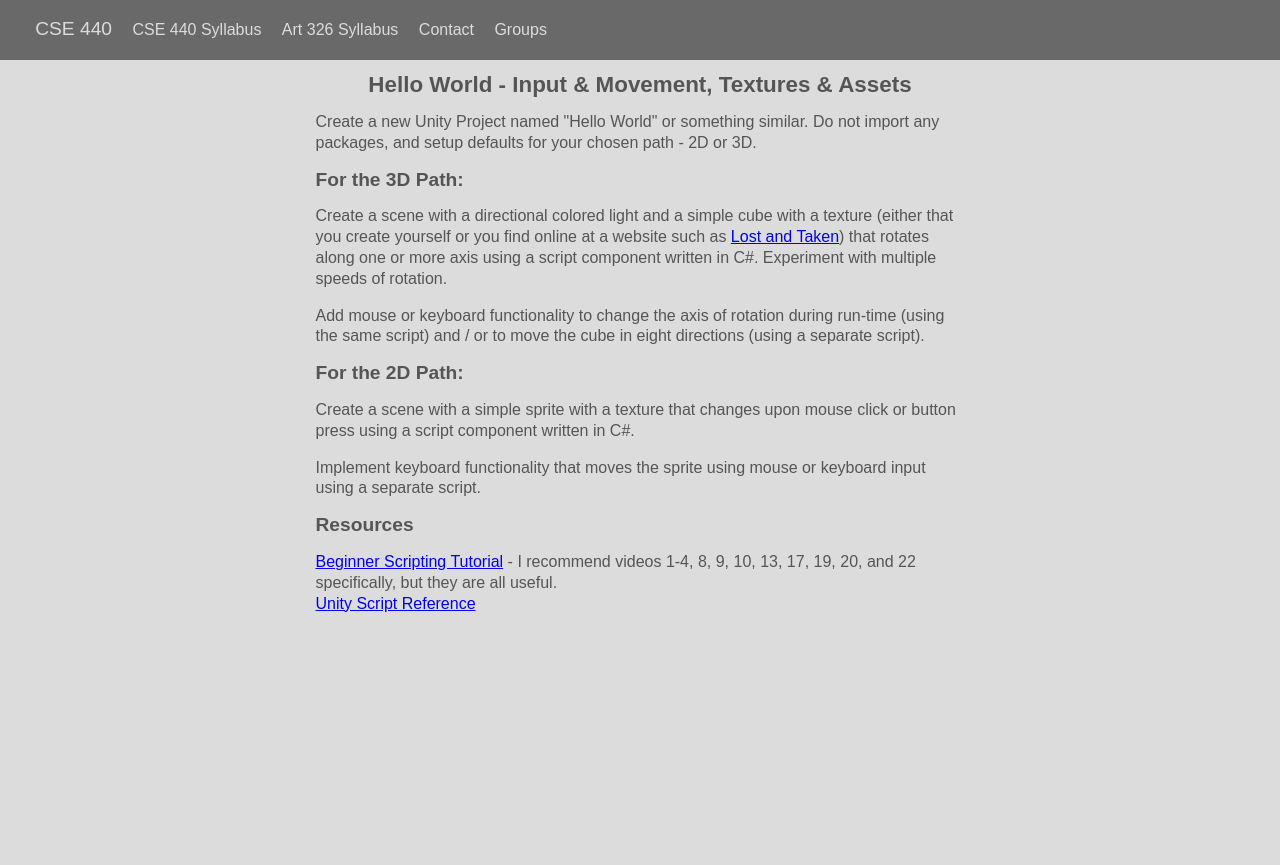
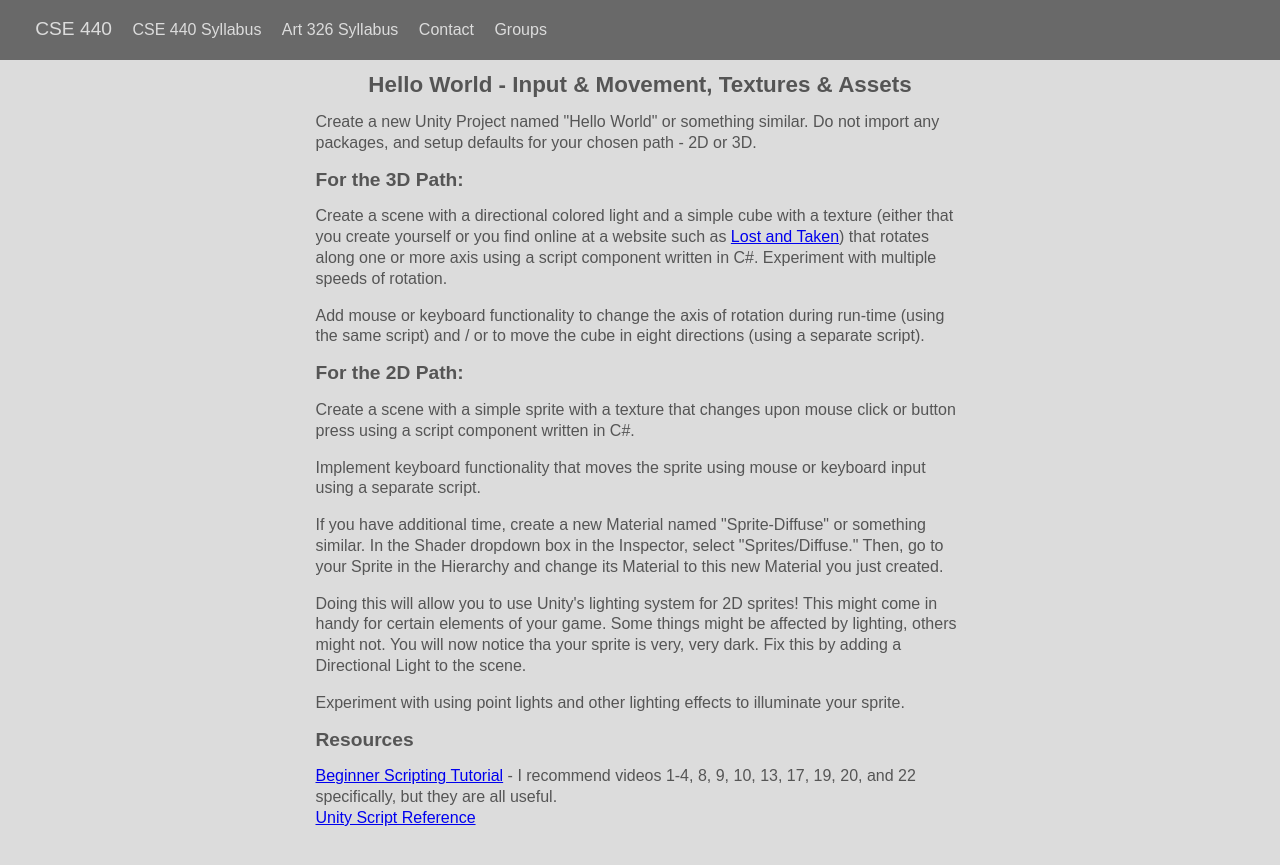
Before and after one commit to mcswedo/CSE440-2014, a Jekyll site: the page built from HelloWorld.html, in a window 1280 px wide. Shown: the top 865 px of the page. Built offline with Jekyll 4.4.1, drawn with Linux system fonts in a browser that asks for light colours.

Commit message:
Added sprite lighting to HelloWorld.

```diff
--- a/HelloWorld.html
+++ b/HelloWorld.html
@@ -33,6 +33,19 @@ Create a scene with a simple sprite with a texture that changes upon mouse click
 
 <p>
 Implement keyboard functionality that moves the sprite using mouse or keyboard input using a separate script.
+</p>
+
+<p>
+If you have additional time, create a new Material named "Sprite-Diffuse" or something similar. In the Shader dropdown box in the Inspector, select "Sprites/Diffuse." Then, go to your Sprite in the Hierarchy and change its Material to this new Material you just created.
+</p>
+
+<p>
+Doing this will allow you to use Unity's lighting system for 2D sprites! This might come in handy for certain elements of your game. Some things might be affected by lighting, others might not. You will now notice tha your sprite is very, very dark. Fix this by adding a Directional Light to the scene.
+</p>
+
+<p>
+Experiment with using point lights and other lighting effects to illuminate your sprite.
+</p>
 
 <h2>Resources</h2>
 
--- a/Tutorials.html
+++ b/Tutorials.html
@@ -8,6 +8,9 @@ title: Assignment 3 - Tutorials In Unity
 
 <h2>Tutorial Project</h2>
 
+<h3>
+Reminder that the Tutorials are due Thursday evening. Please upload the entire project folder (including the Assets, Library, Project Settings folders and all files) to GitHub before the deadline for full credit.
+</h3>
 <p>
 Following are links to several tutorials spanning several genres of video games, all of which teach both basics of Unity development and also get into more advanced topics. Please choose the tutorial that is most similar to the game project you wish to work on, as it will teach you some required tools, techniques, and programming skills applicable to your project.
 </p>
```
